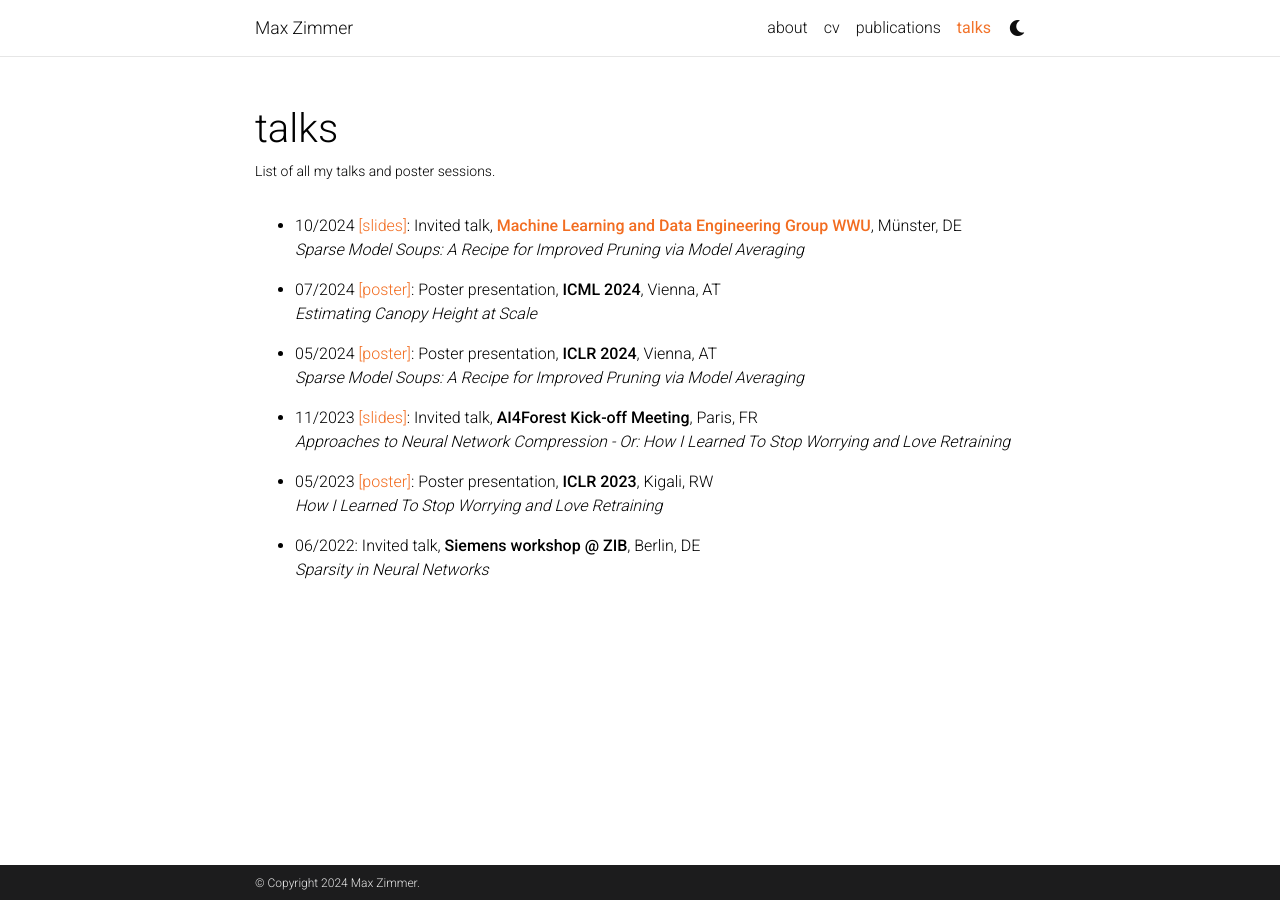
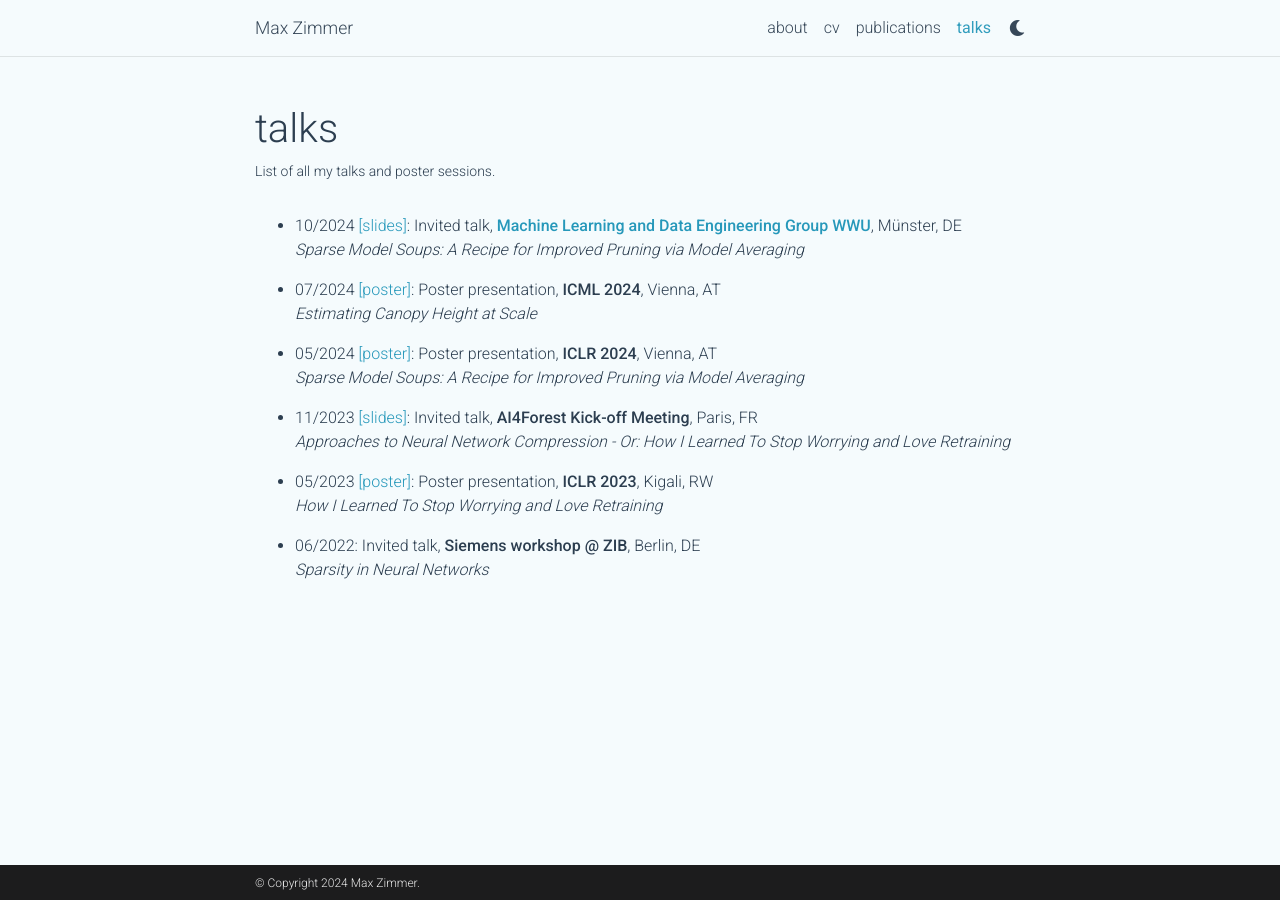
Before and after one commit to zimmer-m/zimmer-m.github.io, a Jekyll site: the page built from _pages/talks.md, in a window 1280 px wide. Built offline with Jekyll 4.4.1, drawn with Linux system fonts in a browser that asks for light colours; full-size pictures stand in for the smaller copies a plugin makes; comment, search, counter and statistics services are not loaded; a style sheet for code colours, icons or effects is not loaded.

Commit message:
changed color themes

```diff
--- a/_sass/_publications.scss
+++ b/_sass/_publications.scss
@@ -21,3 +21,17 @@
     }
   }
 }
+
+.publications {
+  .links {
+    .btn {
+      color: var(--global-theme-color);
+      border-color: var(--global-theme-color);
+      border-radius: 4px;
+
+      &:hover {
+        color: var(--global-bg-color);
+      }
+    }
+  }
+}
--- a/_sass/_themes.scss
+++ b/_sass/_themes.scss
@@ -3,18 +3,18 @@
  ******************************************************************************/
 
 :root {
-  --global-bg-color: #{$white-color};
+  --global-bg-color: #{$bg-color-light};
   --global-code-bg-color: #{$code-bg-color-light};
-  --global-text-color: #{$black-color};
+  --global-text-color: #{$text-color-light};
   --global-text-color-light: #{$grey-color};
-  --global-theme-color: #{$orange-color};
-  --global-hover-color: #{$orange-color};
+  --global-theme-color: #{$cyan-color};
+  --global-hover-color: #{$cyan-color};
   --global-footer-bg-color: #{$grey-color-dark};
   --global-footer-text-color: #{$grey-color-light};
   --global-footer-link-color: #{$white-color};
   --global-distill-app-color: #{$grey-color};
   --global-divider-color: rgba(0,0,0,.1);
-  --global-card-bg-color: #{$white-color};
+  --global-card-bg-color: #{$bg-color-light};
 
   .fa-sun {
     display : none;
@@ -34,18 +34,18 @@
 }
 
 html[data-theme='dark'] {
-  --global-bg-color: #{$grey-color-dark};
+  --global-bg-color: #{$bg-color-dark};
   --global-code-bg-color: #{$code-bg-color-dark};
-  --global-text-color: #{$grey-color-light};
-  --global-text-color-light: #{$grey-color-light};
-  --global-theme-color: #{$orange-color};
-  --global-hover-color: #{$orange-color};
+  --global-text-color: #{$text-color-dark};
+  --global-text-color-light: #{$text-color-dark};
+  --global-theme-color: #{$orange-color-light};
+  --global-hover-color: #{$orange-color-light};
   --global-footer-bg-color: #{$grey-color-light};
   --global-footer-text-color: #{$grey-color-dark};
   --global-footer-link-color: #{$black-color};
   --global-distill-app-color: #{$grey-color-light};
   --global-divider-color: #424246;
-  --global-card-bg-color: #{$grey-900};
+  --global-card-bg-color: #{$bg-color-dark};
 
   .fa-sun {
     padding-left: 10px;
--- a/_sass/_variables.scss
+++ b/_sass/_variables.scss
@@ -8,6 +8,7 @@
 $red-color:           #FF3636 !default;
 $red-color-dark:      #B71C1C !default;
 $orange-color:        #F26D21 !default;
+$orange-color-light:  #FF7F50 !default;
 $blue-color:          #0076df !default;
 $blue-color-dark:     #00369f !default;
 $cyan-color:          #2698BA !default;
@@ -32,7 +33,19 @@ $white-color: #ffffff !default;
 $black-color: #000000 !default;
 
 
-// Theme colors
+// Theme colors I added, modify these to change the theme
 
 $code-bg-color-light:     rgba($purple-color, 0.05);
 $code-bg-color-dark:      #2c3237 !default;
+
+// Theme colors
+$cyan-color:          #2698BA !default;  // Light mode accent
+$orange-color-light:  #FF7F50 !default;  // Dark mode accent
+
+// Background colors
+$bg-color-light:      #f5fbfd !default;  // Light cyan tinted background
+$bg-color-dark:       #1a2634 !default;  // Deep navy blue background
+
+// Text colors for dark/light modes
+$text-color-light:    #2c3e50 !default;  // Dark blue-grey for light mode
+$text-color-dark:     #e0e0e0 !default;  // Light grey for dark mode
```
